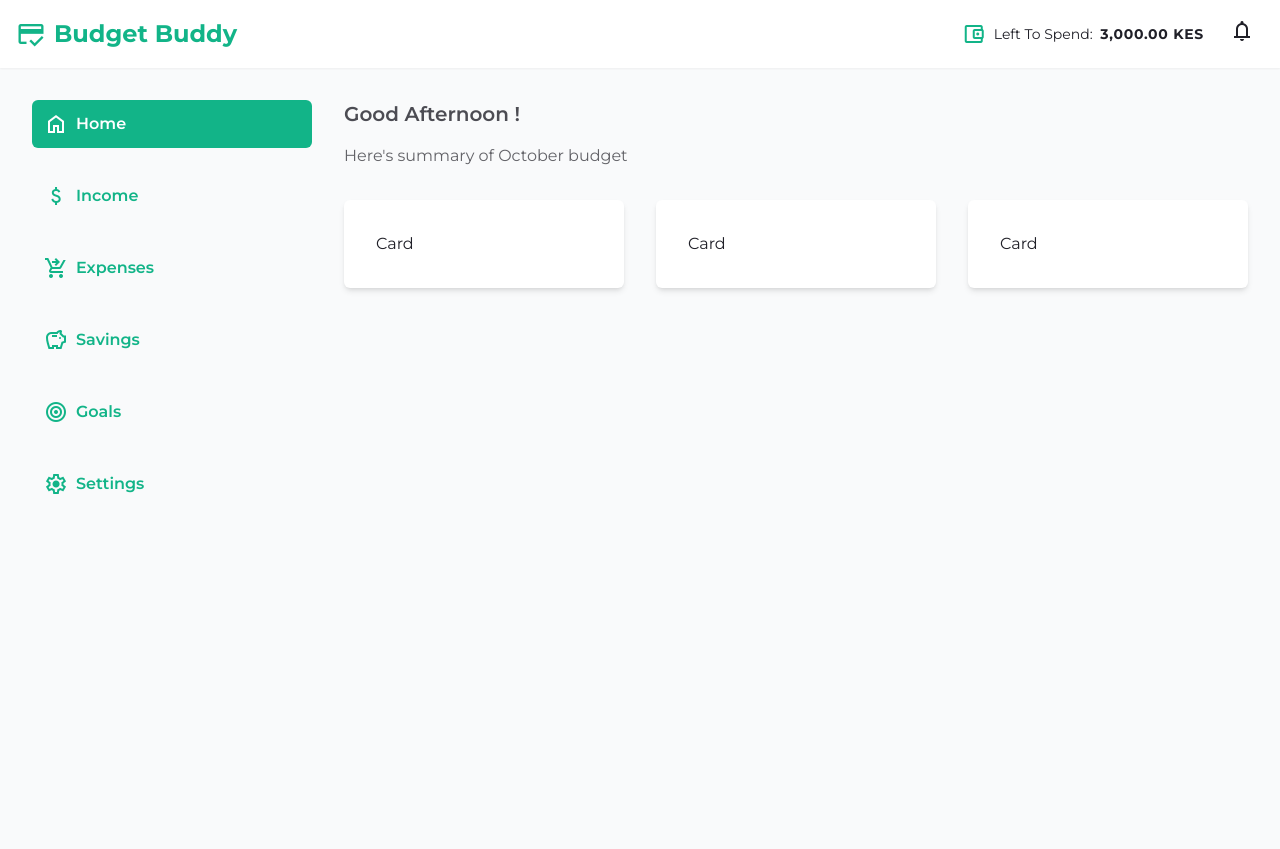
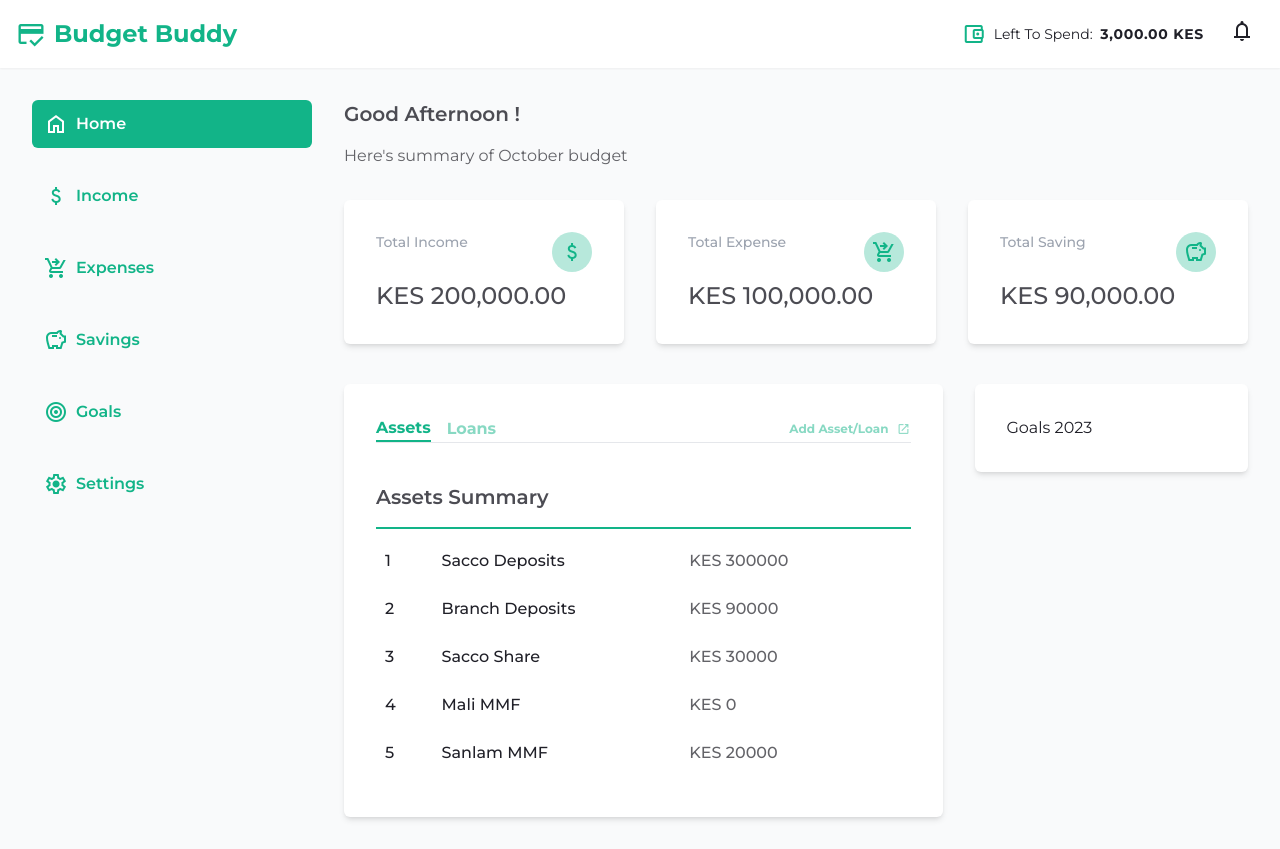
Before and after one commit to mukolweke/budget-app, a Nuxt app in the folder frontend/: page / in a window 1280 px wide. Before the commit the page ends 800 px from the top, so only its background shows below. Built offline with nearby package versions, Linux system fonts and the light colour scheme; no server answers.

Commit message:
budget app: frontend - add assets/loans cards on dash

```diff
--- /dev/null
+++ b/frontend/components/asset-loan-view.vue
@@ -0,0 +1,36 @@
+<script setup lang="ts">
+defineProps({
+  label: String,
+  datum: Array<{ name: string; amount: string }>,
+});
+</script>
+
+<template>
+  <div class="">
+    <h4 class="font-semibold text-xl mb-4 mt-10 text-onyx-lighter">{{ label }} Summary</h4>
+
+    <div class="border-t-2 p-2 border-primary">
+      <table class="min-w-full leading-normal">
+        <tbody>
+          <tr v-for="(item, index) in datum" :key="index">
+            <td class="pr-5 py-3 bg-white font-medium">
+              <p class="text-onyx whitespace-no-wrap">
+                {{ index + 1 }}
+              </p>
+            </td>
+            <td class="pr-1 py-3 bg-white font-medium">
+              <p class="text-onyx whitespace-no-wrap">
+                {{ item.name }}
+              </p>
+            </td>
+            <td class="pr-5 py-3 bg-white font-medium">
+              <p class="text-onyx-lightest whitespace-no-wrap">
+                KES {{ item.amount }}
+              </p>
+            </td>
+          </tr>
+        </tbody>
+      </table>
+    </div>
+  </div>
+</template>
--- /dev/null
+++ b/frontend/components/dash-summary-card.vue
@@ -0,0 +1,41 @@
+<script setup>
+import numeral from 'numeral';
+
+//TODO convert to typescript vue
+// type Summary = {
+//   name: string;
+//   icon: string;
+//   amount: string;
+// };
+
+defineProps({
+  summary: Object,
+});
+
+const formattedNumber = (amount) => {
+  return numeral(amount).format('0,0.00');
+};
+</script>
+
+
+<template>
+  <div class="card w-1/3">
+    <div class="flex items-start justify-between mb-2">
+      <h4 class="text-gray-400 font-medium text-sm">
+        Total {{ summary.name }}
+      </h4>
+
+      <div
+        class="p-2 bg-primary/30 flex items-center justify-center rounded-full"
+      >
+        <span class="material-symbols-outlined text-primary">
+          {{ summary.icon }}
+        </span>
+      </div>
+    </div>
+
+    <h4 class="font-medium text-onyx-lighter text-2xl">
+      KES {{ formattedNumber(summary.amount) }}
+    </h4>
+  </div>
+</template>
--- a/frontend/pages/index.vue
+++ b/frontend/pages/index.vue
@@ -8,7 +8,69 @@ definePageMeta({
 
 const auth = useAuthStore();
 
-const { months, currentMonth, timeOfDay } = useDateMixin();
+const { months, currentMonth, timeOfDay, currentYear } = useDateMixin();
+
+const summaries = [
+  {
+    name: "Income",
+    amount: "200000",
+    icon: "attach_money",
+  },
+  {
+    name: "Expense",
+    amount: "100000",
+    icon: "shopping_cart_checkout",
+  },
+  {
+    name: "Saving",
+    amount: "90000",
+    icon: "savings",
+  },
+];
+
+const assets = [
+  {
+    name: "Sacco Deposits",
+    amount: "300000",
+  },
+  {
+    name: "Branch Deposits",
+    amount: "90000",
+  },
+  {
+    name: "Sacco Share",
+    amount: "30000",
+  },
+  {
+    name: "Mali MMF",
+    amount: "0",
+  },
+  {
+    name: "Sanlam MMF",
+    amount: "20000",
+  },
+];
+
+const loans = [
+  {
+    name: "Bank",
+    amount: "250000",
+  },
+  {
+    name: "Mshwari",
+    amount: "250000",
+  },
+  {
+    name: "KCB Mpesa",
+    amount: "250000",
+  },
+  {
+    name: "David",
+    amount: "250000",
+  },
+];
+
+let activeTab = ref("assets");
 </script>
 
 <template>
@@ -21,10 +83,74 @@ const { months, currentMonth, timeOfDay } = useDateMixin();
       <span class="capitalize">{{ months[currentMonth] }}</span> budget
     </p>
 
-    <div class="flex items-center space-x-8 w-full">
-      <div class="card w-1/3">Card</div>
-      <div class="card w-1/3">Card</div>
-      <div class="card w-1/3">Card</div>
+    <!-- Amount Summary Cards -->
+    <div class="flex items-center space-x-8 w-full mb-10">
+      <dash-summary-card
+        v-for="(summary, index) in summaries"
+        :key="index"
+        :summary="summary"
+      />
+    </div>
+
+    <!-- Assets and Goals Cards -->
+    <div class="flex items-start space-x-8">
+      <div class="w-3/4">
+        <div class="card">
+          <!-- Assets Loans Tabs -->
+          <div class="mb-4 border-b flex items-center justify-between">
+            <ul class="flex items-center space-x-4">
+              <li
+                class="transition duration-100 cursor-pointer font-bold"
+                :class="{
+                  'border-b-2 border-primary text-primary':
+                    activeTab == 'assets',
+                  ' text-primary/50': activeTab != 'assets',
+                }"
+                @click="activeTab = 'assets'"
+              >
+                Assets
+              </li>
+              <li
+                class="transition duration-100 cursor-pointer font-bold"
+                :class="{
+                  'border-b-2 border-primary text-primary font-bold':
+                    activeTab == 'loans',
+                  ' text-primary/50': activeTab != 'loans',
+                }"
+                @click="activeTab = 'loans'"
+              >
+                Loans
+              </li>
+            </ul>
+
+            <p
+              class="flex items-center text-xs text-primary/50 cursor-pointer hover:text-primary font-bold space-x-4"
+            >
+              Add Asset/Loan
+              <span class="material-symbols-outlined text-sm ml-2">
+                open_in_new
+              </span>
+            </p>
+          </div>
+          <!-- Tab content -->
+
+          <div>
+            <!-- Assets -->
+            <asset-loan-view
+              v-if="activeTab == 'assets'"
+              :datum="assets"
+              label="Assets"
+            />
+            <!-- Loans -->
+            <asset-loan-view
+              v-if="activeTab == 'loans'"
+              :datum="loans"
+              label="Loans"
+            />
+          </div>
+        </div>
+      </div>
+      <div class="card w-1/3">Goals {{ currentYear }}</div>
     </div>
   </div>
 </template>
```
Also changed, not shown: frontend/pages/income.vue (+0 -7 lines).
